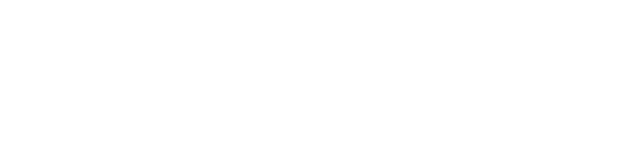
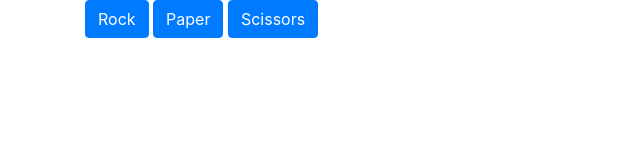
Before and after one commit to pjsilvestre/top-rock-paper-scissors, a website: page index.html in a window 1280 px wide. Shown: the whole page, without its empty margins (0-640 px from the left). Drawn offline with nearby package versions, Linux system fonts and the light colour scheme.

Commit message:
Add buttons

```diff
--- a/index.html
+++ b/index.html
@@ -8,6 +8,14 @@
   />
 </head>
 <body>
+  <div class="container">
+    <button type="button" class="btn btn-primary" id="rock">Rock</button>
+    <button type="button" class="btn btn-primary" id="paper">Paper</button>
+    <button type="button" class="btn btn-primary" id="scissors">
+      Scissors
+    </button>
+  </div>
+
   <script src="script.js"></script>
   <script src="node_modules/jquery/dist/jquery.slim.min.js"></script>
   <script src="node_modules/popper.js/dist/umd/popper.min.js"></script>
--- a/script.js
+++ b/script.js
@@ -135,3 +135,7 @@
     console.log('Game draw!');
   }
 }
+
+const rockButton = document.querySelector(`button[id="rock"]`);
+const paperButton = document.querySelector(`button[id="paper"]`);
+const scissorsButton = document.querySelector(`button[id="scissors"]`);
```
